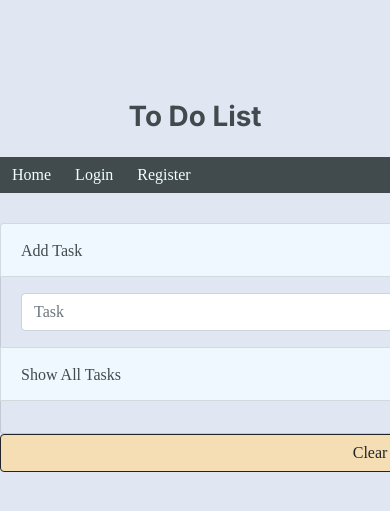
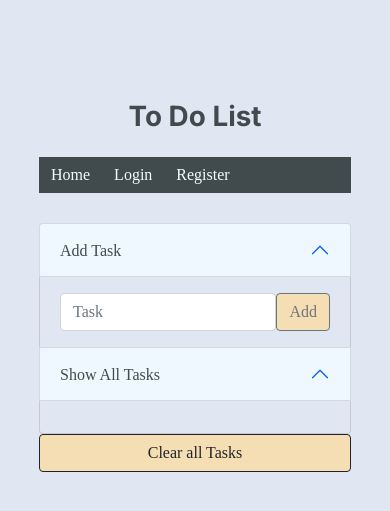
Before and after one commit to melissa-kun-li/flask-to-do-app, a Flask app: page / in a window 390 px wide; the page is wider, and only the part inside the window is pictured. Shown: the top 511 px of that part. Run offline with Flask 2, Linux system fonts and the light colour scheme; some libraries are stand-ins or nearby versions.

Commit message:
Make responsive

```diff
--- a/flask_to_do/static/css/custom.css
+++ b/flask_to_do/static/css/custom.css
@@ -119,3 +119,9 @@ body, .main {
 .accordion-button:not(.collapsed) {
     color: #414a4c;
 }
+
+@media all and (max-width: 1280px) {
+    body, .accordion, .btn-outline-dark, #register-form {
+        width: 80vw;
+        }
+    }
```
